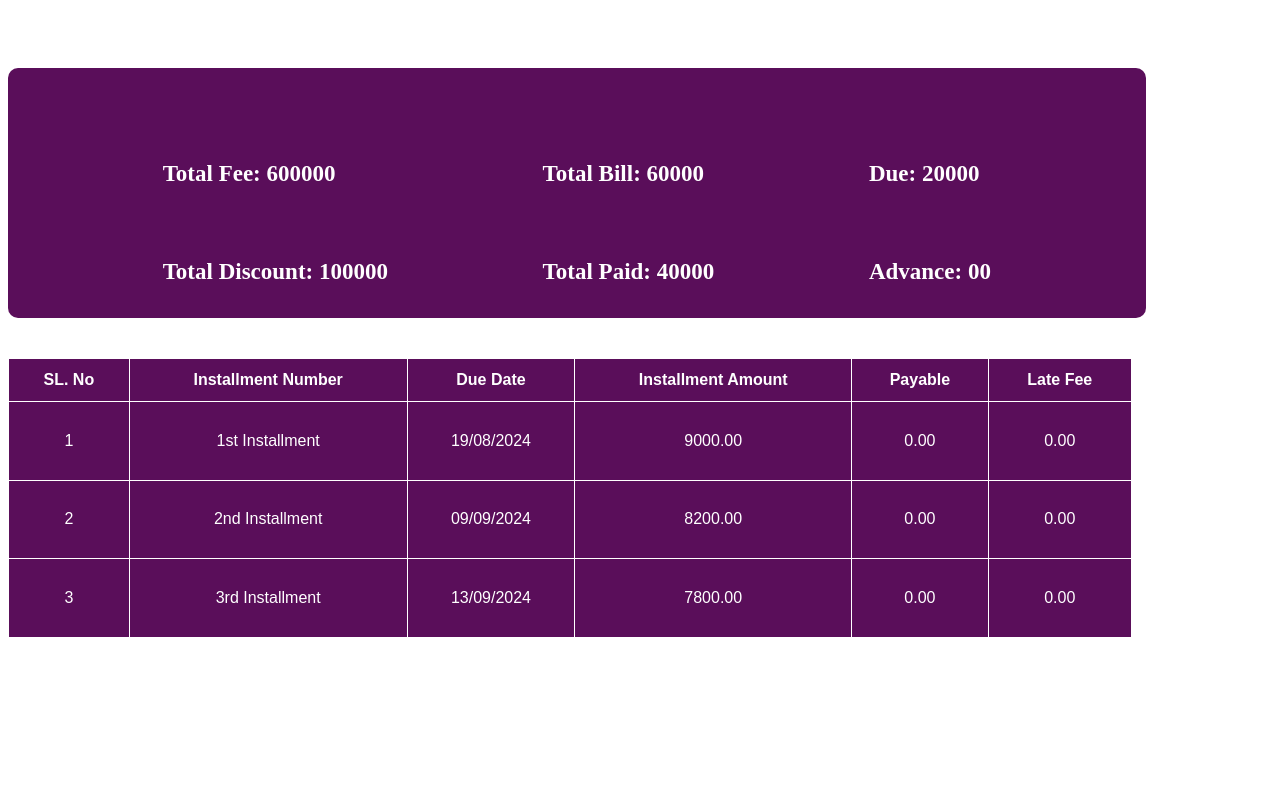
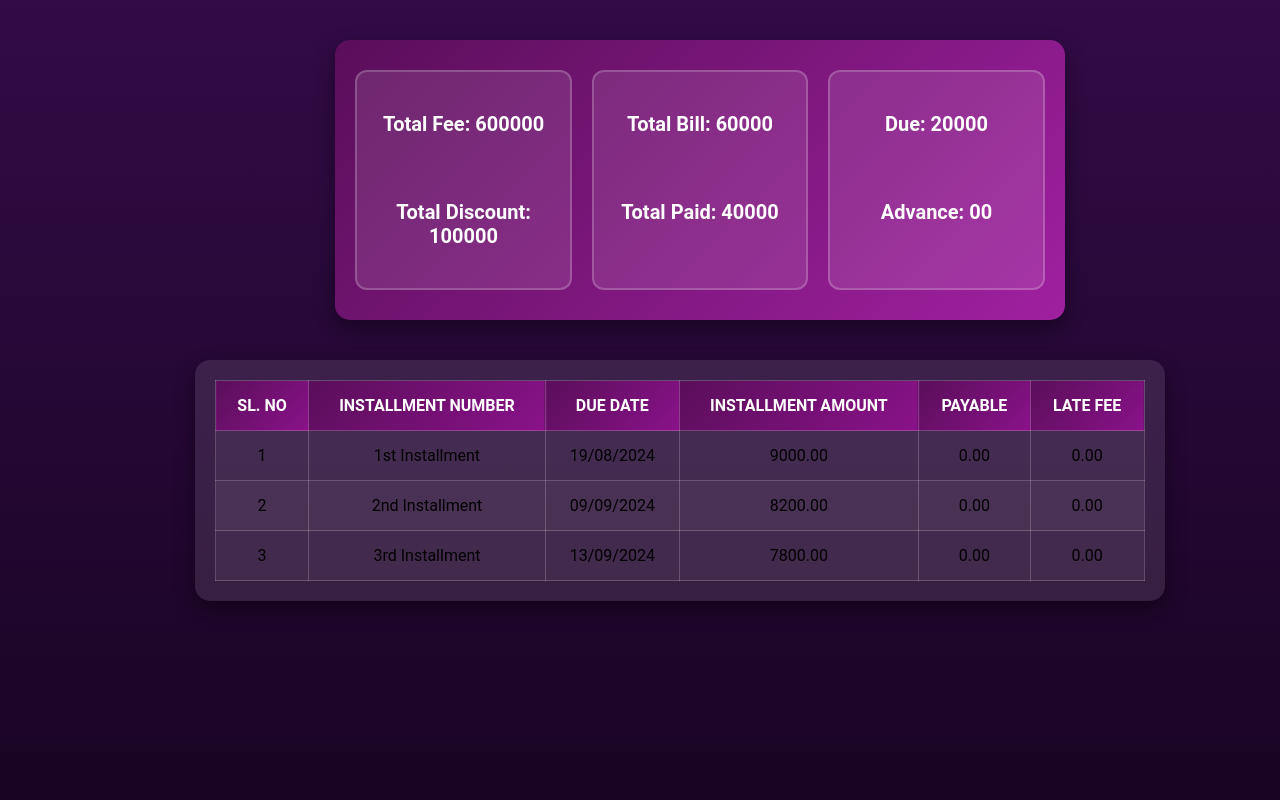
Before and after one commit to sohasara/student-portal, a PHP site: page /payments.html in a window 1280 px wide. Run offline with PHP 8.4, Linux system fonts and the light colour scheme.

Commit message:
change styling

```diff
--- a/payment.css
+++ b/payment.css
@@ -1,4 +1,4 @@
-
+/*
 .payment-padding{
     padding-top: 60px;
 }
@@ -52,10 +52,141 @@
     font-weight: bold;
 }
 
-/* .table-1 tr:nth-child(even) {
-    background-color: #f9f9f9;
-} */
+
 
 .table-1 tr:hover {
     background-color: rgb(134, 60, 134);
-}
+} */
+
+/* General Layout */
+body {
+    font-family: 'Roboto', Arial, sans-serif;
+    background: linear-gradient(to bottom, #320b47, #190423);
+    color: #ffffff;
+    margin: 0;
+    padding: 0;
+    display: flex;
+    justify-content: center;
+    align-items: flex-start;
+    min-height: 100vh;
+  }
+
+  .payment-padding {
+    padding: 40px;
+    display: flex;
+    flex-direction: column;
+    align-items: center;
+    gap: 40px;
+    width: 100%;
+    max-width: 1200px;
+  }
+
+  /* Upper Payment Box */
+  .upper-box-payment {
+    display: flex;
+    justify-content: space-between;
+    gap: 20px;
+    background: linear-gradient(135deg, #5a0e5a, #a020a0);
+    padding: 30px 20px;
+    border-radius: 15px;
+    box-shadow: 0 8px 20px rgba(0, 0, 0, 0.4);
+    width: 100%;
+    max-width: 1200px;
+    transition: transform 0.3s ease, box-shadow 0.3s ease;
+  }
+
+  .upper-box-payment:hover {
+    transform: scale(1.02);
+    box-shadow: 0 12px 25px rgba(0, 0, 0, 0.6);
+  }
+
+  .content-line {
+    flex: 1;
+    text-align: center;
+    background: rgba(255, 255, 255, 0.1);
+    border: 2px solid rgba(255, 255, 255, 0.2);
+    border-radius: 12px;
+    padding: 20px;
+    font-size: 20px;
+    font-weight: bold;
+    color: #fff;
+    transition: background-color 0.3s ease, transform 0.3s ease;
+  }
+
+  .content-line:hover {
+    background-color: rgba(255, 255, 255, 0.3);
+    transform: translateY(-10px);
+  }
+
+  /* Payment Table Section */
+  .payment-table {
+    width: 100%;
+    background: rgba(255, 255, 255, 0.1);
+    border-radius: 15px;
+    padding: 20px;
+    box-shadow: 0 8px 20px rgba(0, 0, 0, 0.4);
+    overflow: hidden;
+
+  }
+
+  .table-1 {
+    width: 100%;
+    border-collapse: collapse;
+    border-spacing: 0;
+  }
+
+  .table-1 th,
+  .table-1 td {
+    padding: 15px;
+    text-align: center;
+    font-size: 16px;
+    border: 1px solid rgba(255, 255, 255, 0.2);
+  }
+
+  .table-1 th {
+    background: linear-gradient(135deg, #5a0e5a, #8a128a);
+    color: #fff;
+    text-transform: uppercase;
+    font-weight: bold;
+  }
+
+  .table-1 td {
+    background: rgba(255, 255, 255, 0.05);
+    color: black;
+  }
+
+  .table-1 tbody tr:nth-child(even) td {
+    background: rgba(255, 255, 255, 0.08);
+  }
+
+  .table-1 tbody tr:hover td {
+    background: #832a83;;
+   color: #fff;
+    font-weight: bold;
+    transform: scale(1.01);
+  }
+
+  /* Advanced Hover Effects for Table Rows */
+  .table-1 tbody tr:hover {
+    cursor: pointer;
+    transition: all 0.3s ease-in-out;
+  }
+
+  /* Table Responsive Design */
+  @media (max-width: 768px) {
+    .upper-box-payment {
+      flex-direction: column;
+      align-items: stretch;
+    }
+
+    .content-line {
+      font-size: 16px;
+      padding: 15px;
+    }
+
+    .table-1 th,
+    .table-1 td {
+      font-size: 14px;
+      padding: 10px;
+    }
+  }
```
